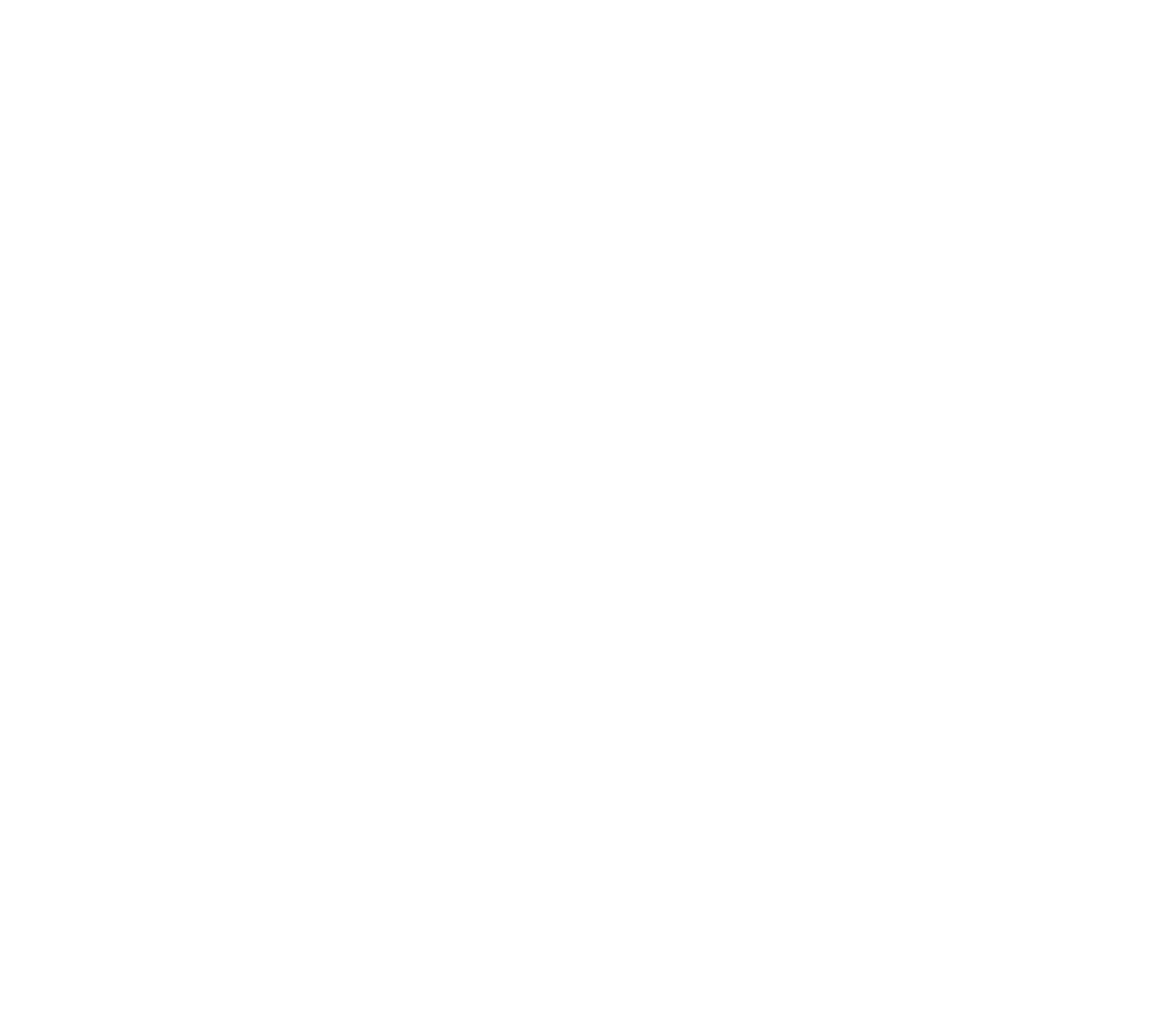
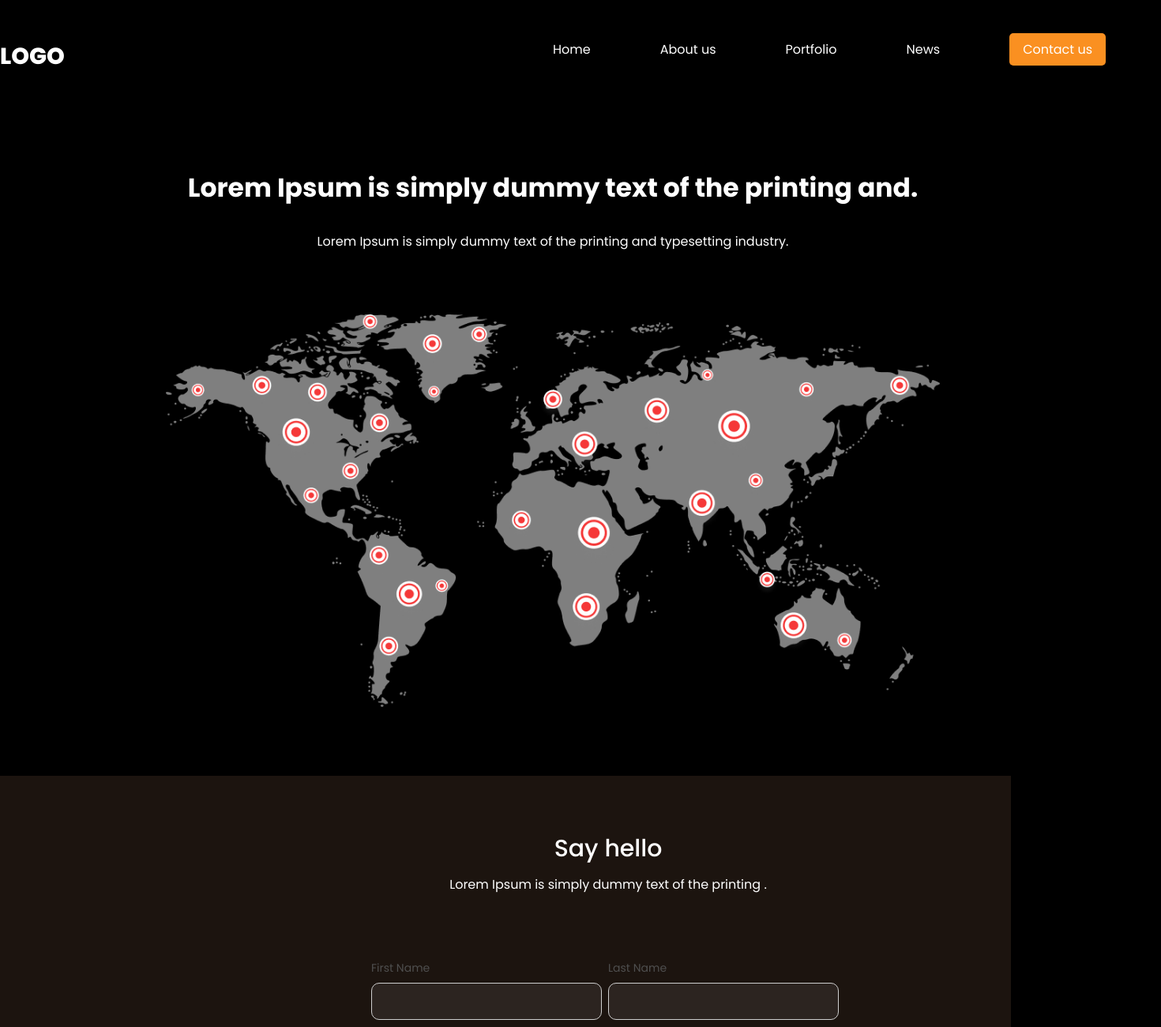
Before and after one commit to usernameRuslan/gamewebpage, a plain HTML site: page contacts.html in a window 1280 px wide. Shown: the top 1300 px of the page at 79% size, 1470 px wide, since content can reach past the window. Before the commit the page ends 800 px from the top, so only its background shows below. Drawn offline with Linux system fonts and the light colour scheme.

Commit message:
добавил на страницу  информацию
добавил форму

```diff
--- a/contacts.html
+++ b/contacts.html
@@ -0,0 +1,90 @@
+<!DOCTYPE html>
+<html lang="en">
+  <head>
+    <meta charset="UTF-8" />
+    <meta name="viewport" content="width=device-width, initial-scale=1.0" />
+    <link rel="stylesheet" href="source/style/style.css" />
+
+    <title>Game Web</title>
+  </head>
+  <body>
+    <header class="container">
+      <span class="logo">logo</span>
+      <nav>
+        <ul>
+          <li><a href="/">Home</a></li>
+          <li><a href="/About.html">About us</a></li>
+          <li><a href="#">Portfolio</a></li>
+          <li><a href="#">News</a></li>
+          <li class="btn"><a href="/contacts.html">Contact us</a></li>
+        </ul>
+      </nav>
+    </header>
+
+    <div class="container hero-contacts">
+      <h1>Lorem Ipsum is simply dummy text of the printing and.</h1>
+      <p>
+        Lorem Ipsum is simply dummy text of the printing and typesetting
+        industry.
+      </p>
+      <img src="source/img/Huge Global.png" alt="" />
+    </div>
+    <div class="feedback">
+      <div class="container">
+        <h2>Say hello</h2>
+        <p>Lorem Ipsum is simply dummy text of the printing .</p>
+
+        <form>
+          <div class="inline">
+            <div>
+              <label for="">First Name</label>
+              <input type="text" />
+            </div>
+            <div>
+              <label for="">Last Name</label>
+              <input type="text" />
+            </div>
+          </div>
+          <label for="">Email Address</label>
+          <input type="email" class="one-line" />
+
+          <label for="">Message</label>
+          <textarea class="one-line"></textarea>
+
+          <button type="button">Get in touch</button>
+        </form>
+      </div>
+    </div>
+
+    <footer>
+      <div class="blocks container">
+        <div>
+          <span class="logo">LOGO</span>
+          <p>
+            Lorem Ipsum is simply dummy text of the printing and typesetting
+            industry.
+          </p>
+        </div>
+        <div>
+          <h4>About us</h4>
+          <ul>
+            <li>Zeux</li>
+            <li>Portfolio</li>
+            <li>Careers</li>
+            <li>Contact us</li>
+          </ul>
+        </div>
+        <div>
+          <h4>Contact us</h4>
+          <p>
+            Lorem Ipsum is simply dummy text of the printing and typesetting
+            industry.
+          </p>
+          <p>+908 89097 890</p>
+        </div>
+      </div>
+      <hr />
+      <p>Copyright ® 2021 Lorem All rights Rcerved</p>
+    </footer>
+  </body>
+</html>
--- a/source/style/style.css
+++ b/source/style/style.css
@@ -8,6 +8,7 @@ body {
   font-weight: 400;
   color: white;
   font-size: 16px;
+  background: black;
 }
 a {
   text-decoration: none;
@@ -297,6 +298,82 @@ header nav ul li.btn a:hover,
   color: white;
   border-radius: 8px;
 }
+/*страница контакты*/
+.hero-contacts h1 {
+  text-align: center;
+  margin-top: 70px;
+  margin-bottom: 30px;
+  font-size: 33px;
+}
+.hero-contacts p {
+  text-align: center;
+}
+.hero-contacts img {
+  width: 70%;
+  margin: 80px 15%;
+}
+.feedback {
+  padding: 70px;
+  background: #1c140f;
+}
+.feedback h2 {
+  text-align: center;
+  font-weight: 500;
+  font-size: 30px;
+}
+.feedback p {
+  text-align: center;
+  margin-top: 10px;
+}
+.feedback form {
+  margin: 80px auto;
+  width: 600px;
+}
+.feedback form .inline {
+  display: flex;
+  justify-content: space-between;
+}
+.feedback form .inline > div {
+  width: 50%;
+}
+.feedback form label {
+  color: #4f4f4f;
+  font-size: 14px;
+}
+.feedback form input,
+.feedback form textarea {
+  background: #2c2420;
+  border-radius: 10px;
+  border: 0.6px solid #cecece;
+  display: block;
+  width: 90%;
+  padding: 15px 10px;
+  outline: none;
+  color: #fff;
+  margin-top: 7px;
+  margin-bottom: 20px;
+}
+.feedback form .one-line {
+  width: 95%;
+}
+.feedback form textarea {
+  resize: none;
+  height: 200px;
+}
+.feedback form button {
+  background: #dc7000;
+  border-radius: 5px;
+  border: none;
+  float: right;
+  cursor: pointer;
+  color: white;
+  padding: 15px 35px;
+  margin-right: 8px;
+  transition: all 500ms ease;
+}
+.feedback form button:hover {
+  background: #a02604;
+}
 /* страница про нас */
 .hero-about {
   position: relative;
@@ -340,17 +417,17 @@ header nav ul li.btn a:hover,
   margin: 20px 0;
 }
 
-.work .blocks .block .badge{
+.work .blocks .block .badge {
   border-radius: 7px;
-  padding: 10px 20px ;
+  padding: 10px 20px;
 }
-.work .blocks .block .badge.green{
+.work .blocks .block .badge.green {
   background: green;
 }
-.work .blocks .block .badge.purple{
+.work .blocks .block .badge.purple {
   background: purple;
 }
-.work .blocks .block .badge.brown{
+.work .blocks .block .badge.brown {
   background: brown;
 }
 /* footer */
```
Also changed, not shown: about.html (+1 -1 lines), index.html (+1 -1 lines), source/img/Huge Global.png (added).
